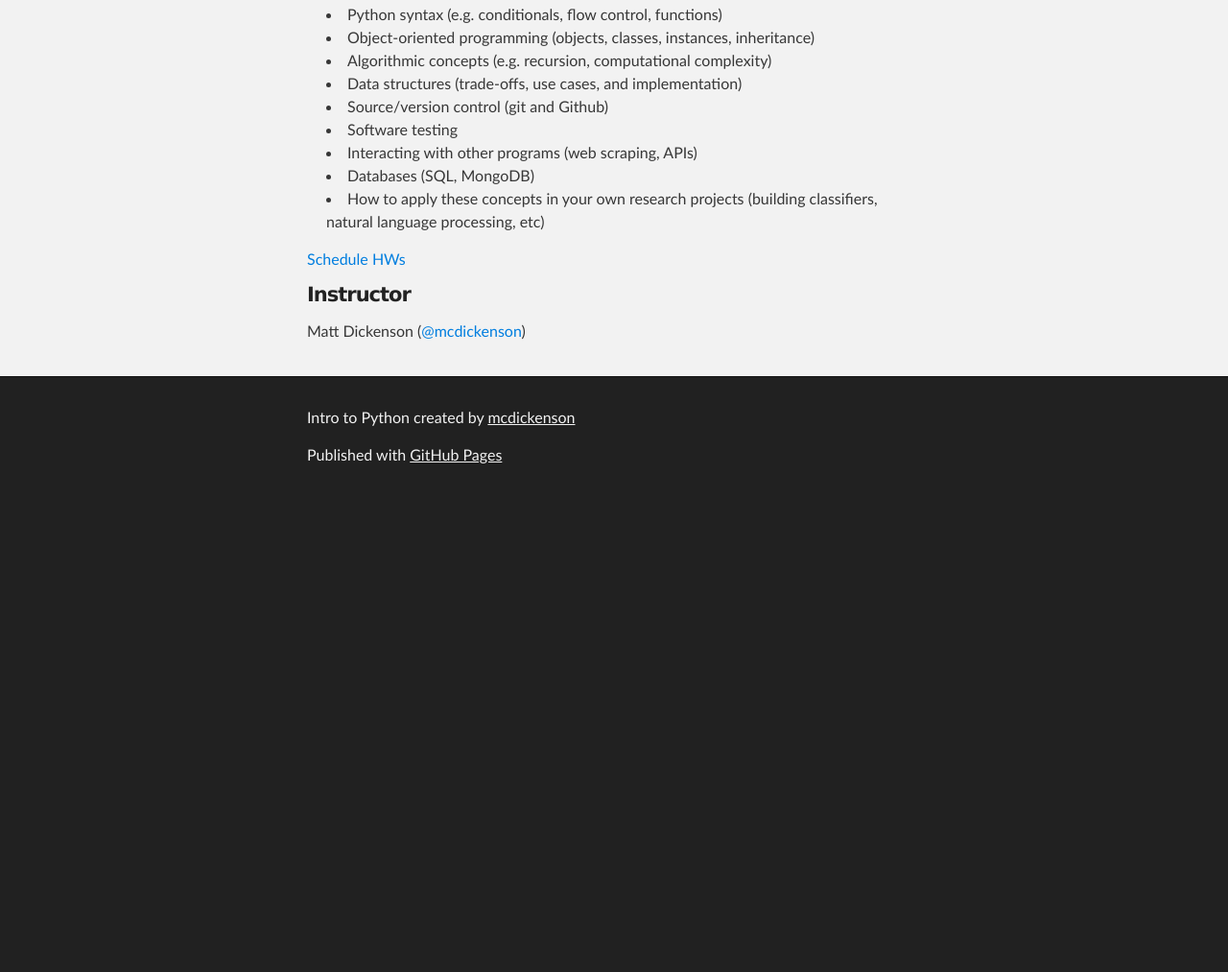
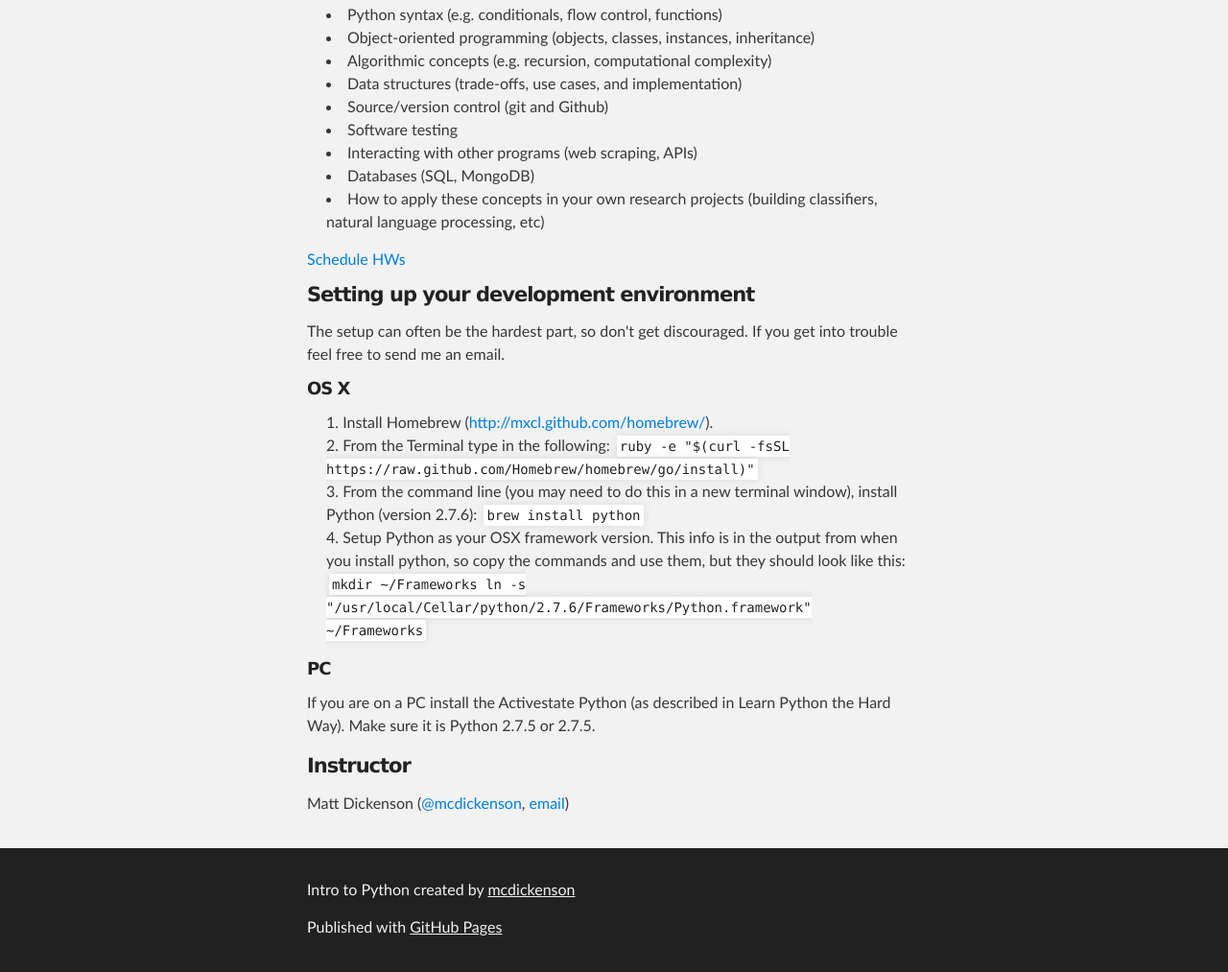
Before and after one commit to mcdickenson/python-washu-2014, a plain HTML site: page index.html in a window 1280 px wide. Shown: the part 369-1382 px from the top of the page at 96% size. Before the commit the page ends 890 px from the top, so only its background shows below. Drawn offline with Linux system fonts and the light colour scheme.

Commit message:
add setup instructions to resource page

```diff
--- a/index.html
+++ b/index.html
@@ -52,13 +52,36 @@
   <a href="./homeworks.html">HWs</a>
 </div>
 
+<h4>Setting up your development environment</h4>
+  The setup can often be the hardest part, so don't get discouraged. If you get into trouble feel free to send me an email.
+  <h5>OS X</h5>
+  <div>
+  <ol>
+    <li>Install Homebrew (<a href="http://mxcl.github.com/homebrew/">http://mxcl.github.com/homebrew/</a>).</li></li>
+    <li>From the Terminal type in the following:
+    <code>
+    ruby -e "$(curl -fsSL https://raw.github.com/Homebrew/homebrew/go/install)"
+    </code></li>
+    <li>From the command line (you may need to do this in a new terminal window), install Python (version 2.7.6):
+    <code>
+    brew install python
+    </code></li>
+    <li>Setup Python as your OSX framework version. This info is in the output from when you install python, so copy the commands and use them, but they should look like this:
+    <code>
+    mkdir ~/Frameworks
+    ln -s "/usr/local/Cellar/python/2.7.6/Frameworks/Python.framework" ~/Frameworks
+    </code></li>
+  </ol>
+  </div>
 
+  <h5>PC</h5>
+    <p>If you are on a PC install the Activestate Python (as described in <i>Learn Python the Hard Way</a>).  Make sure it is Python 2.7.5 or 2.7.5.</p>
 
 
 <h4>
 <a name="instructor" class="anchor" href="#instructor"><span class="octicon octicon-link"></span></a>Instructor</h4>
 
-<p>Matt Dickenson (<a href="https://github.com/mcdickenson" class="user-mention">@mcdickenson</a>)</p>
+<p>Matt Dickenson (<a href="https://github.com/mcdickenson" class="user-mention">@mcdickenson</a>, <a href="mailto:mcdickenson@gmail.com">email</a>)</p>
       </section>
     </div>
 
```
Also changed, not shown: schedule.html (+2 -2 lines).
